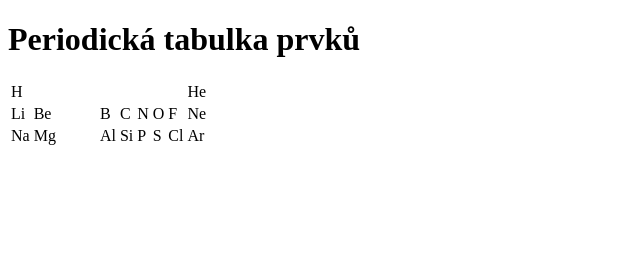
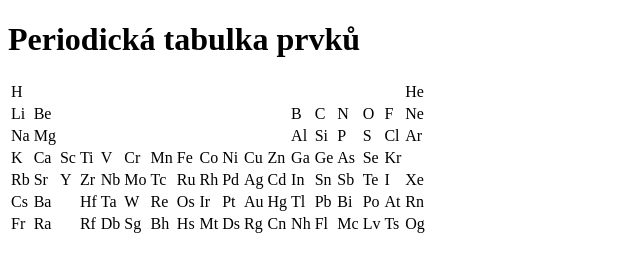
Before and after one commit to FriesRoman/TABULKA-FRIES, a plain HTML site: page index.html in a window 1280 px wide. Shown: the whole page, without its empty margins (0-640 px from the left). Drawn offline with Linux system fonts and the light colour scheme.

Commit message:
Add files via upload

```diff
--- a/index.html
+++ b/index.html
@@ -9,7 +9,8 @@
     <h1>Periodická tabulka prvků</h1>
     <table class="periodic-table">
         <tr>
-            <td> H </td>
+
+            <td class="nekovy"> H </td>
             <td> </td>
             <td> </td>
             <td> </td>
@@ -26,11 +27,11 @@
             <td> </td>
             <td> </td>
             <td> </td>
-            <td>He</td>
+            <td class="vzacne-plyny">He</td>
         </tr>
         <tr>
-            <td> Li </td>
-            <td> Be </td>
+            <td class="alkalicke_kovy"> Li </td>
+            <td class="kovy"> Be </td>
             <td> </td>
             <td> </td>
             <td> </td>
@@ -41,16 +42,16 @@
             <td> </td>
             <td> </td>
             <td> </td>
-            <td> B </td>
-            <td> C </td>
-            <td> N </td>
-            <td> O </td>
-            <td> F </td>
-            <td> Ne </td>
+            <td class="polokovy"> B </td>
+            <td class="nekovy"> C </td>
+            <td class="nekovy"> N </td>
+            <td class="nekovy"> O </td>
+            <td class="halogeny"> F </td>
+            <td class="vzacne-plyny"> Ne </td>
         </tr>
         <tr>
-            <td> Na </td>
-            <td> Mg </td>
+            <td class="alkalicke_ kovy"> Na </td>
+            <td class="kovy"> Mg </td>
             <td> </td>
             <td> </td>
             <td> </td>
@@ -61,14 +62,92 @@
             <td> </td>
             <td> </td>
             <td> </td>
-            <td> Al </td>
-            <td> Si </td>
-            <td> P </td>
-            <td> S </td>
-            <td> Cl </td>
-            <td> Ar </td>
+            <td class="kovy"> Al </td>
+            <td class="polokovy"> Si </td>
+            <td class="nekovy"> P </td>
+            <td class="nekovy"> S </td>
+            <td class="halogeny"> Cl </td>
+            <td class="vzacne-plyny"> Ar </td>
         </tr>
-
+        <tr>
+            <td class="alkalicke_kovy"> K </td>
+            <td class="kovy alkalickych zemin"> Ca </td>
+            <td class="prechodne kovy "> Sc </td>
+            <td class="prechodne kovy"> Ti </td>
+            <td class="prechodne kovy "> V</td>
+            <td class="prechodne kovy" >Cr </td>
+            <td class="prechodne kovy "> Mn</td>
+            <td class="prechodne kovy "> Fe</td>
+            <td class="prechodne kovy "> Co</td>
+            <td class="prechodne kovy ">Ni </td>
+            <td class="prechodne kovy "> Cu</td>
+            <td class="prechodne kovy ">Zn </td>
+            <td class="kovy"> Ga </td>
+            <td class="polokovy"> Ge </td>
+            <td class="polokovy"> As </td>
+            <td class="nekovy"> Se</td>
+            <td class="vzacne-plyny"> Kr </td>
+        </tr>
+        <tr>
+            <td> Rb </td>
+            <td> Sr </td>
+            <td> Y </td>
+            <td> Zr </td>
+            <td> Nb</td>
+            <td> Mo </td>
+            <td> Tc</td>
+            <td> Ru</td>
+            <td> Rh</td>
+            <td>Pd </td>
+            <td> Ag</td>
+            <td>Cd </td>
+            <td> In </td>
+            <td> Sn </td>
+            <td> Sb </td>
+            <td> Te</td>
+            <td> I </td>
+            <td> Xe </td>
+        </tr>
+        <tr>
+            <td> Cs </td>
+            <td> Ba </td>
+            <td>  </td>
+            <td> Hf</td>
+            <td> Ta </td>
+            <td> W</td>
+            <td> Re </td>
+            <td> Os</td>
+            <td>Ir </td>
+            <td> Pt</td>
+            <td>Au </td>
+            <td> Hg </td>
+            <td> Tl </td>
+            <td> Pb </td>
+            <td> Bi</td>
+            <td> Po </td>
+            <td> At </td>
+            <td>Rn </td>
+         </tr>
+         <tr>
+            <td> Fr </td>
+            <td> Ra </td>
+            <td>  </td>
+            <td> Rf</td>
+            <td> Db </td>
+            <td> Sg</td>
+            <td> Bh </td>
+            <td> Hs</td>
+            <td>Mt </td>
+            <td> Ds</td>
+            <td>Rg </td>
+            <td> Cn </td>
+            <td> Nh </td>
+            <td> Fl</td>
+            <td> Mc</td>
+            <td> Lv </td>
+            <td> Ts </td>
+            <td>Og </td>
+         </tr>
 
     </table>
 </body>
```
